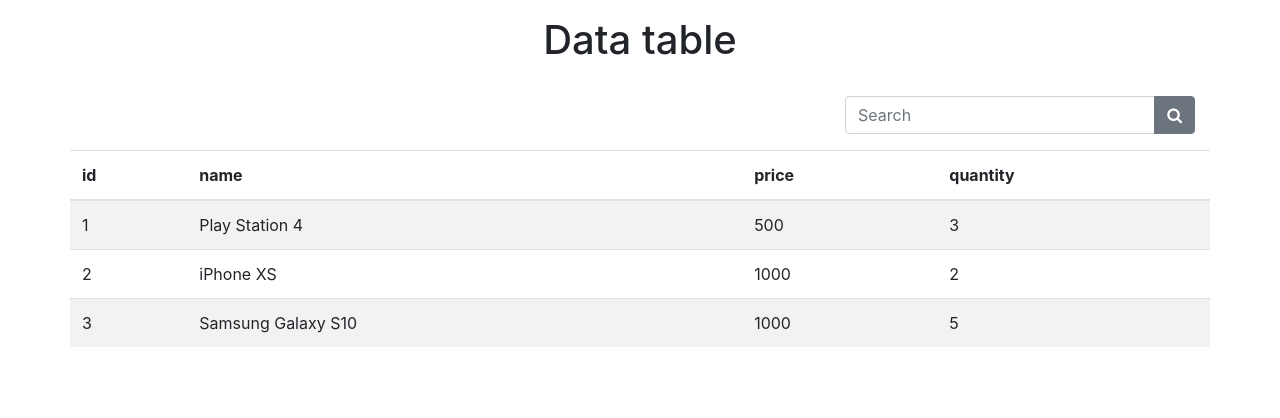
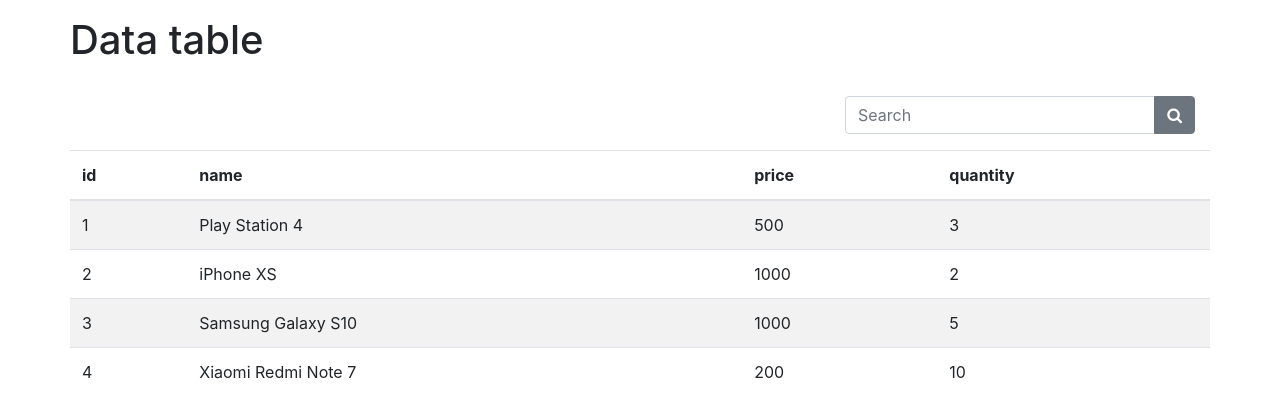
Before and after one commit to Valeriy-Sorochynskyi/data-table-component, a React (Create React App) app: page / in a window 1280 px wide. Shown: the top 418 px of the page. Built offline with nearby package versions, Linux system fonts and the light colour scheme.

Commit message:
changed aproach, separeted table to parts

```diff
--- a/src/App.jsx
+++ b/src/App.jsx
@@ -19,7 +19,7 @@ class App extends Component {
     this.setState({
       data: DATA.filter(item =>
         item.name.toLowerCase().includes(value.toLowerCase())
-      ),
+      )
     });
   };
 
@@ -27,7 +27,7 @@ class App extends Component {
     const { data, value } = this.state;
     return (
       <div className="container App">
-        <div className="mb-4 mt-3 row justify-content-center">
+        <div className="mb-4 mt-3 row">
           <h1>Data table</h1>
         </div>
         <div className="mb-3 row justify-content-end">
@@ -39,22 +39,8 @@ class App extends Component {
             />
           </div>
         </div>
-        <div className="row justify-content-center">
-          {data.length > 0 ? (
-            <Table data={data} />
-          ) : (
-            <table className="table table-striped">
-              <thead>
-                <tr>
-                  {DATA.map(item => Object.keys(item))[0].map((item, i) => (
-                    <th scope="col" key={i}>
-                      {item}
-                    </th>
-                  ))}
-                </tr>
-              </thead>
-            </table>
-          )}
+        <div className="row">
+          <Table data={data} />
         </div>
       </div>
     );
--- a/src/components/Table/Table.jsx
+++ b/src/components/Table/Table.jsx
@@ -1,20 +1,13 @@
 import React from "react";
+import Thead from "../Thead/Thead";
+import DATA from "../../data/data";
 
 function Table(props) {
   const { data } = props;
   return (
     <table className="table table-striped">
-      <thead>
-        <tr>
-          {data
-            .map(item => Object.keys(item))[0]
-            .map((item, i) => (
-              <th scope="col" key={i}>
-                {item}
-              </th>
-            ))}
-        </tr>
-      </thead>
+      <Thead data={DATA} />
+      {data.length > 0 ? (
         <tbody>
           {data
             .map(item => Object.entries(item))
@@ -26,6 +19,9 @@ function Table(props) {
               </tr>
             ))}
         </tbody>
+      ) : (
+        null
+      )}
     </table>
   );
 }
--- /dev/null
+++ b/src/components/Thead/Thead.jsx
@@ -0,0 +1,20 @@
+import React from 'react'
+
+function Thead(props) {
+  const { data } = props;
+    return (
+      <thead>
+      <tr>
+        {data
+          .map(item => Object.keys(item))[0]
+          .map((item, i) => (
+            <th scope="col" key={i}>
+              {item}
+            </th>
+          ))}
+      </tr>
+    </thead>
+    )
+}
+
+export default Thead;
--- a/src/data/data.js
+++ b/src/data/data.js
@@ -16,6 +16,12 @@ const DATA = [
       name: "Samsung Galaxy S10",
       price: 1000.0,
       quantity: 5
+    },
+    {
+      id:4,
+      name: "Xiaomi Redmi Note 7",
+      pice: 200.0,
+      quantity: 10
     }
   ];
 
```
Lines whose indentation alone changed are shown as unchanged.
